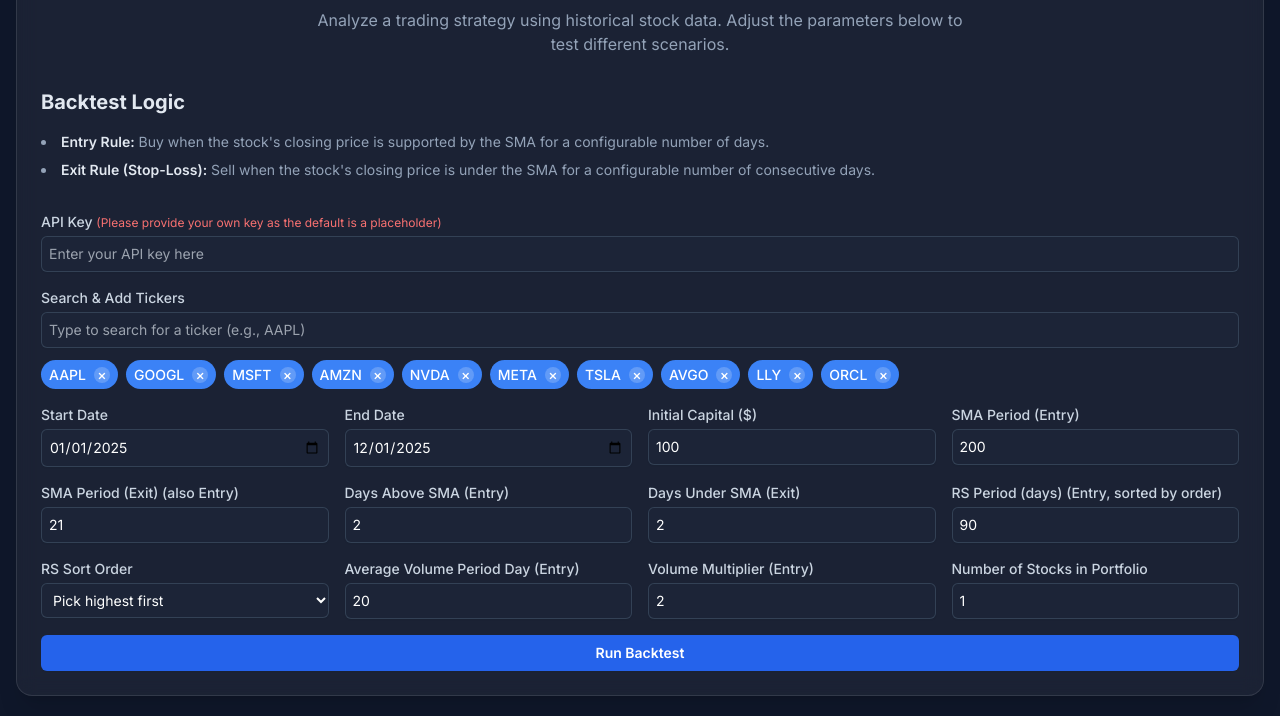
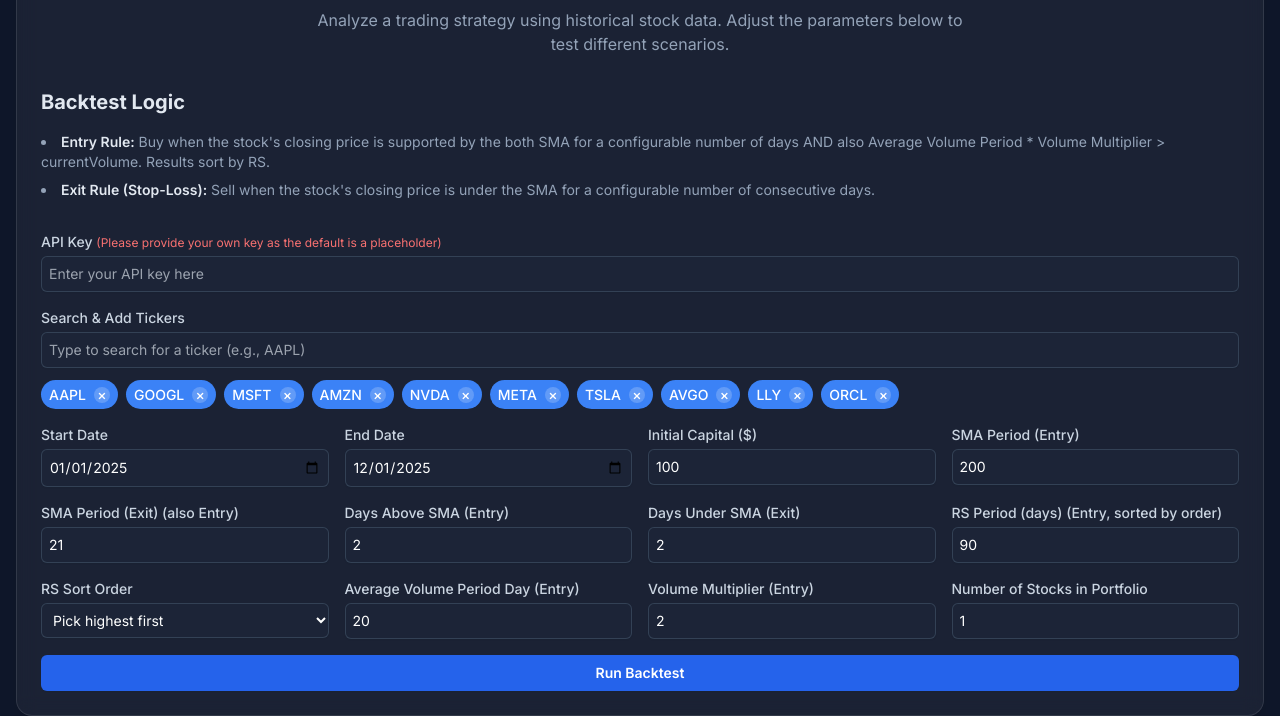
Before and after one commit to mohanlar96/stock_backtesting_simulator, a plain HTML site: page SMACalculate.html in a window 1280 px wide. Shown: the part 137-853 px from the top of the page. Drawn offline with nearby package versions, Linux system fonts and the light colour scheme.

Commit message:
update label

```diff
--- a/SMACalculate.html
+++ b/SMACalculate.html
@@ -101,7 +101,7 @@
             <ul class="list-disc list-inside space-y-2 text-sm text-slate-400">
                 <li>
                     <span class="font-semibold text-slate-200">Entry Rule:</span> Buy when the stock's closing price is
-                    supported by the SMA for a configurable number of days.
+                    supported by the both SMA for a configurable number of days AND also Average Volume Period * Volume Multiplier > currentVolume. Results sort by RS.
                 </li>
                 <li>
                     <span class="font-semibold text-slate-200">Exit Rule (Stop-Loss):</span> Sell when the stock's
```
